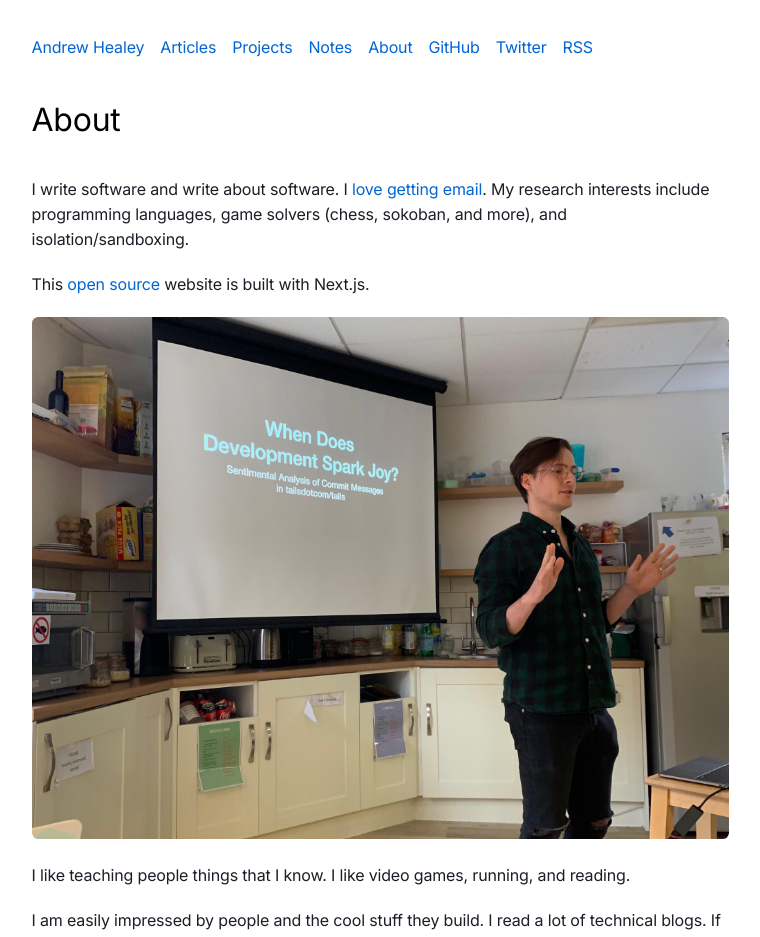
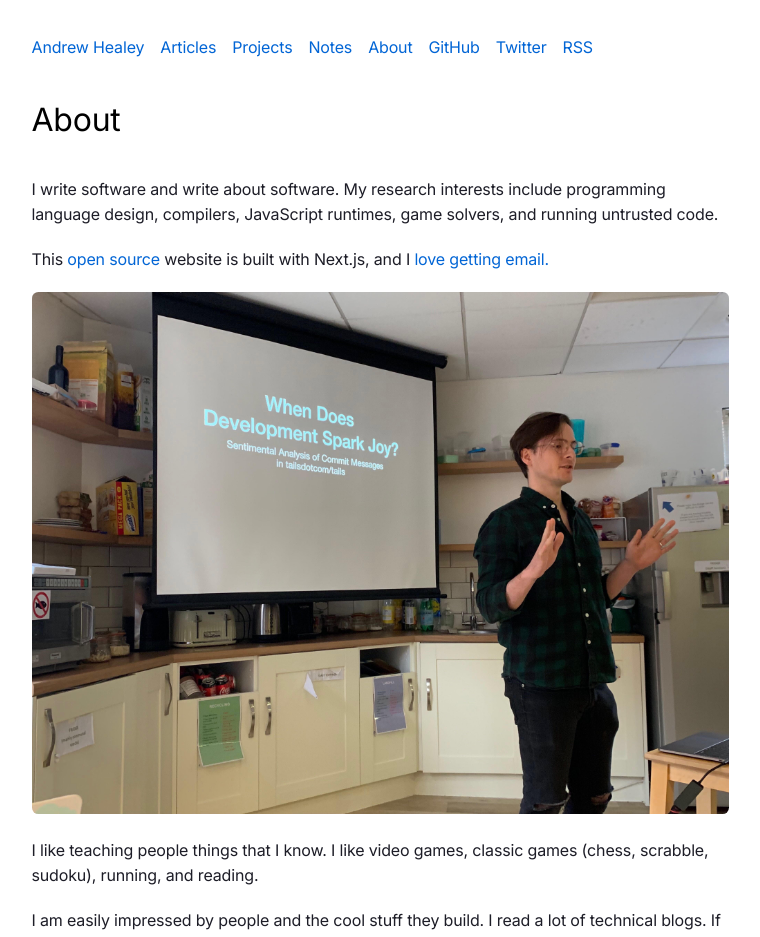
Before and after one commit to healeycodes/healeycodes.com, a Next.js app: page /about in a window 1280 px wide. Shown: the top 937 px of the page, without its empty margins (260-1020 px from the left). Built offline with nearby package versions, Linux system fonts and the light colour scheme.

Commit message:
small copy updates

```diff
--- a/pages/about.tsx
+++ b/pages/about.tsx
@@ -11,11 +11,9 @@ export default function About() {
       <h1>About</h1>
       <main>
         <p>
-          I write software and write about software. I{" "}
-          <a href="mailto:healeycodes@gmail.com">love getting email</a>. My research interests include programming languages, game solvers (chess, sokoban, and more), and isolation/sandboxing.
-        </p>
+          I write software and write about software. My research interests include programming language design, compilers, JavaScript runtimes, game solvers, and running untrusted code.</p>
         <p>
-          This <a href={siteConfig.REPO_URL}>open source</a> website is built with Next.js.
+          This <a href={siteConfig.REPO_URL}>open source</a> website is built with Next.js, and I <a href="mailto:healeycodes@gmail.com">love getting email.</a>
         </p>
         <SpacedImage
           src={mePresenting}
@@ -28,8 +26,7 @@ export default function About() {
           style={{ borderRadius: '0.4em' }}
         />
         <p>
-          I like teaching people things that I know. I like video games,
-          running, and reading.
+          I like teaching people things that I know. I like video games, classic games (chess, scrabble, sudoku), running, and reading.
         </p>
         <p>
           I am easily impressed by people and the cool stuff they build. I
--- a/pages/index.tsx
+++ b/pages/index.tsx
@@ -55,7 +55,7 @@ export default function Home({ allPostsData, description, words }) {
             style={{ borderRadius: '0.4em' }}
           />
           <p className="avatar-text">
-            Hey, I'm Andrew Healey. I'm a software engineer at Vercel, and I'm interested in the joy of computing. I've written{" "}
+            Hey, I'm Andrew Healey. I'm a software engineer at Vercel, and I'm interested in the <Link href="/my-time-at-the-recurse-center">joy of computing</Link>. I've written{" "}
             {numberWithCommas(words)} words on this{" "}
             <a href={siteConfig.REPO_URL}>open source</a> website.
           </p>
--- a/pages/projects.tsx
+++ b/pages/projects.tsx
@@ -17,7 +17,7 @@ export default function Projects({ totalStars, mostRecentPushFormatted }: { tota
       <h1>Projects</h1>
       <main>
         <p>
-          My side projects include programming languages, web frameworks, game solvers, developer tools, databases, and games. My public GitHub repositories have been starred {totalStars} times, and my last open source <code>git push</code> was {mostRecentPushFormatted} ago.
+          My side projects include interpreters and compilers, web frameworks, game solvers, developer tools, databases, games, and more. My public GitHub repositories have been starred {totalStars} times, and my last open source <code>git push</code> was {mostRecentPushFormatted} ago.
         </p>
         <h2>Open Source</h2>
         <div className="project-list">
```
Also changed, not shown: 1 other file (tests, documents, lock files or other folders).
